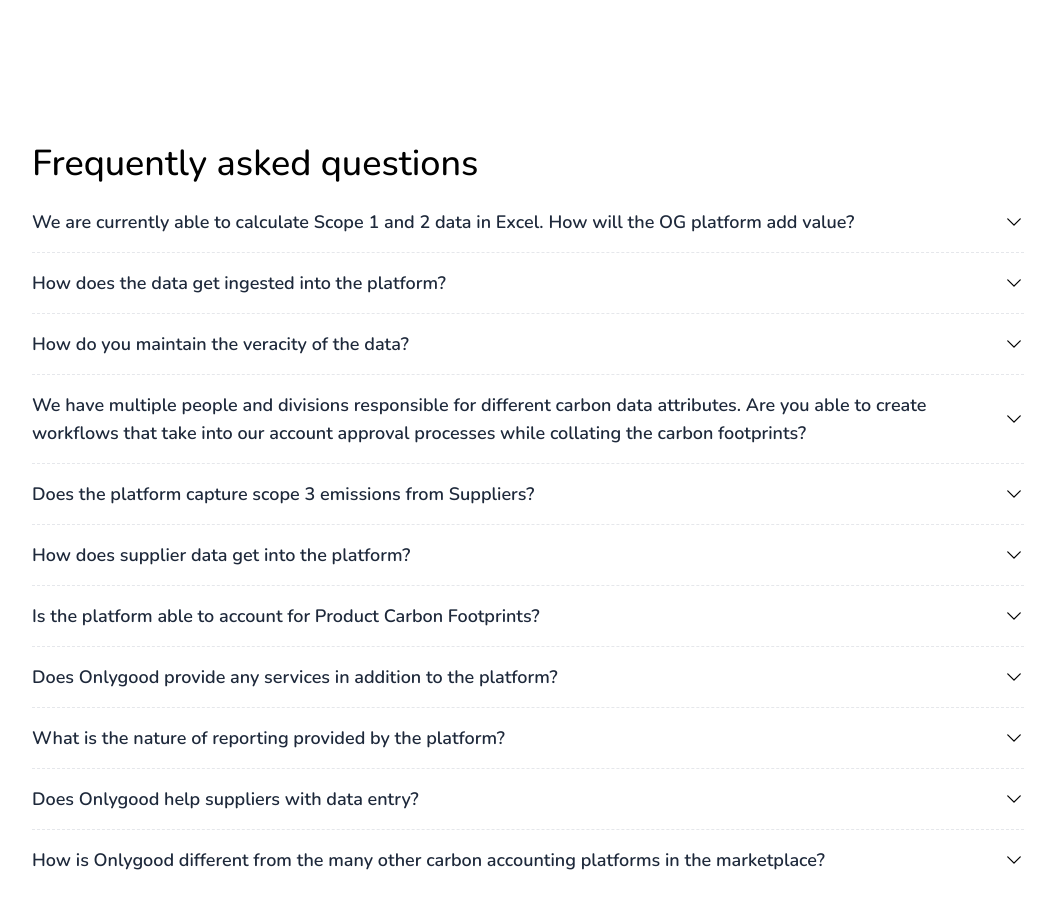
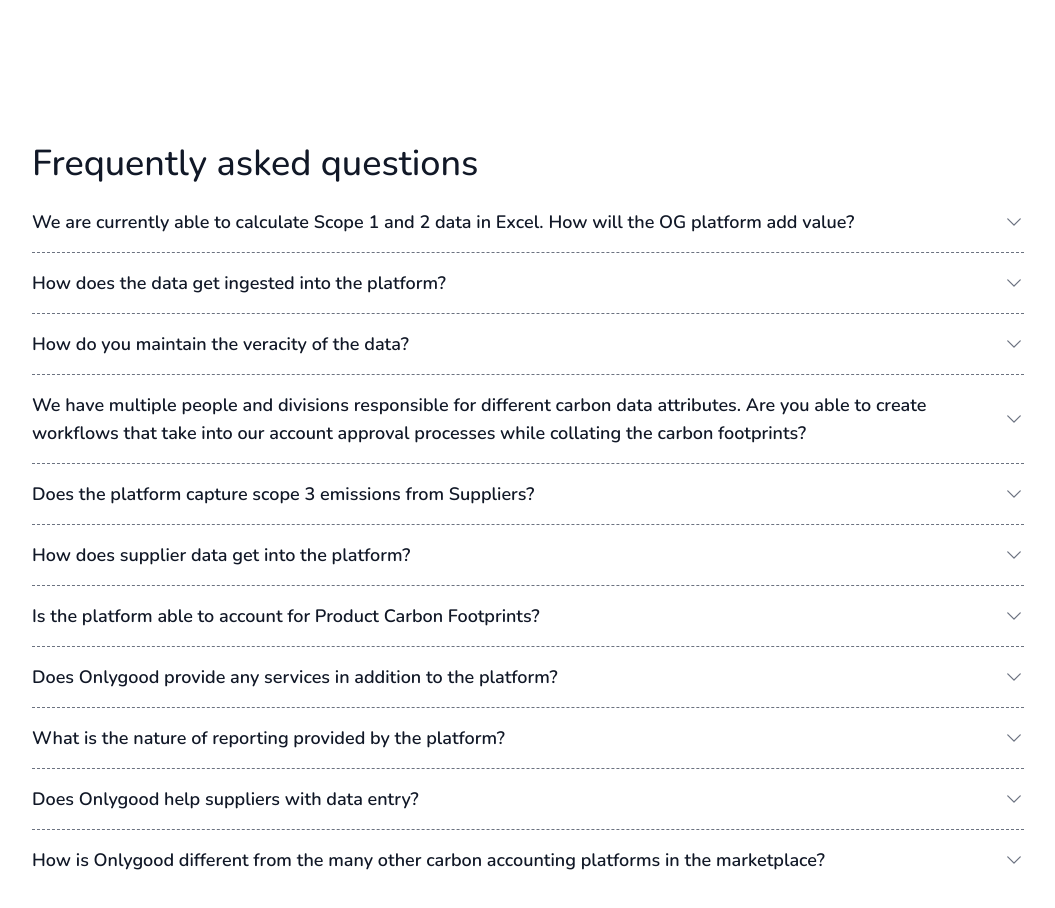
Before and after one commit to onlygood-tech-lead/valuechain-subdomain-reactjs, a React (Create React App) app: page / in a window 1280 px wide. Shown: the top 908 px of the page, without its empty margins (112-1167 px from the left). Built offline with nearby package versions, Linux system fonts and the light colour scheme.

Commit message:
style-fix: added theme support in AppContainer and FaqsSection

```diff
--- a/src/components/containers/AppContainer.tsx
+++ b/src/components/containers/AppContainer.tsx
@@ -11,7 +11,7 @@
   className,
 }: AppContainerProps) {
   return (
-    <div className={cn("bg-white", className)}>
+    <div className={cn("bg-background", className)}>
       <div className="relative px-6 pt-4 lg:px-8">
         <div className="mx-auto max-w-5xl py-8 sm:py-16 lg:py-32">
           {children}
--- a/src/components/faqs/FaqsSection.tsx
+++ b/src/components/faqs/FaqsSection.tsx
@@ -10,11 +10,11 @@
 export default function FaqsSection() {
   return (
     <div className="space-y-2 px-2 sm:px-4">
-      <h5 className="text-2xl sm:text-4xl font-medium">
+      <h5 className="text-2xl sm:text-4xl font-medium text-text">
         Frequently asked questions
       </h5>
 
-      <div className="w-full divide-y divide-dashed">
+      <div className="w-full divide-y divide-dashed divide-text-muted">
         {FaqsArray.map(({ question, answer }, index) => (
           <Disclosure
             as="div"
@@ -23,10 +23,10 @@
             defaultOpen={false}
           >
             <DisclosureButton className="group flex w-full items-center justify-between">
-              <span className="text-base sm:text-lg font-semibold text-slate-800 group-data-[hover]:text-slate-800 text-left">
+              <span className="text-base sm:text-lg font-semibold text-text group-data-[hover]:text-opacity-80 text-left">
                 {question}
               </span>
-              <ChevronDownIcon className="size-5 fill-gray/40 group-data-[hover]:fill-gray/40 group-data-[open]:rotate-180 flex-shrink-0 transition-transform" />
+              <ChevronDownIcon className="size-5 fill-text-muted group-data-[hover]:fill-text-muted/90 group-data-[open]:rotate-180 flex-shrink-0 transition-transform" />
             </DisclosureButton>
             <DisclosurePanel
               transition
@@ -34,7 +34,7 @@
             >
               <MarkdownRenderer
                 content={answer}
-                className="mt-2 text-sm sm:text-base text-slate-500"
+                className="mt-2 text-sm sm:text-base text-text-muted"
               />
             </DisclosurePanel>
           </Disclosure>
```
